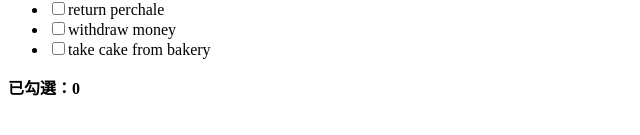
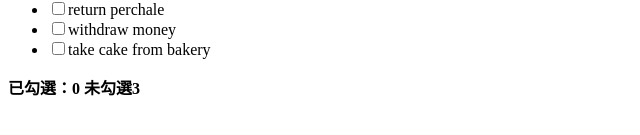
Before and after one commit to jmihuang/Vuex, a Vue app: page / in a window 1280 px wide. Shown: the part 201-336 px from the top of the page, without its empty margins (0-640 px from the left). Built offline with nearby package versions, Linux system fonts and the light colour scheme.

Commit message:
使用gitter參數

```diff
--- a/src/App.vue
+++ b/src/App.vue
@@ -14,7 +14,7 @@
   <ul>
     <li v-for="item in items"><input type="checkbox" v-model="item.done">{{item.todo}}</li>
   </ul>
-  <b>已勾選：{{itemsDone}}</b>
+  <b>已勾選：{{itemsDone}} 未勾選{{itemsNotDone}}</b>
   </div>
 
 </template>
@@ -41,7 +41,7 @@ export default {
           return state.count+this.localcount;
         },
       }),
-    ...mapGetters(['itemsDone'])
+    ...mapGetters(['itemsDone','itemsNotDone'])
   },
   methods:mapMutations(['addCount'])
 }
--- a/src/store.js
+++ b/src/store.js
@@ -27,6 +27,9 @@ const store = new Vuex.Store({
     getters: {
         itemsDone(state) {
             return state.items.filter(item => item.done).length;
+        },
+        itemsNotDone(state, getters) {
+            return state.items.length - getters.itemsDone;
         }
     }
 })
```
